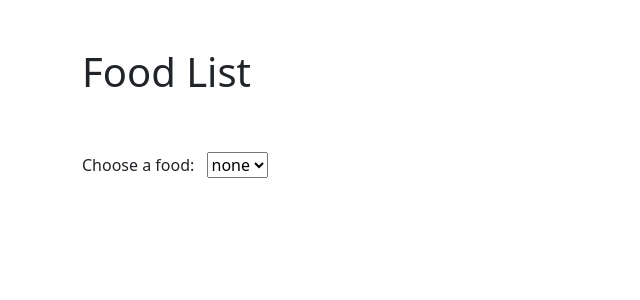
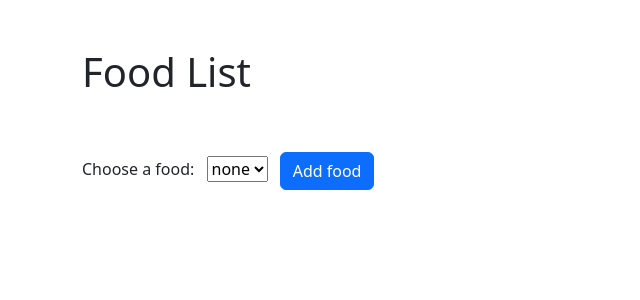
Before and after one commit to stanislavtz/calories_tracker, a Django app: page / in a window 1280 px wide. Shown: the top 300 px of the page, without its empty margins (0-640 px from the left). Run offline with Django 5.2, Linux system fonts and the light colour scheme; data that the repository does not hold is empty.

Commit message:
Add functionality user to add food

```diff
--- a/myapp/templates/myapp/index.html
+++ b/myapp/templates/myapp/index.html
@@ -21,6 +21,7 @@
                         <option value="{{ food.name }}">{{ food.name }}</option>
                     {% endfor %}
                     </select>
+                    <button type="submit" class="btn btn-primary ms-2">Add food</button>
                 </form>
             </div>
         </div>
--- a/myapp/views.py
+++ b/myapp/views.py
@@ -1,7 +1,19 @@
 from django.shortcuts import render
-from .models import Food
+from .models import Food, Consume
 
 # Create your views here.
 def index(request):
     foods = Food.objects.all()
-    return render(request, "myapp/index.html", {"foods": foods})
+
+    if request.method == "POST":
+        selected_food = request.POST.get("foods")
+        food = Food.objects.get(name=selected_food)
+        user = request.user
+        consume = Consume(consumed_food=food, user=user)
+        consume.save()
+
+    context = {
+        "foods": foods
+    }
+
+    return render(request, "myapp/index.html", context)
```
